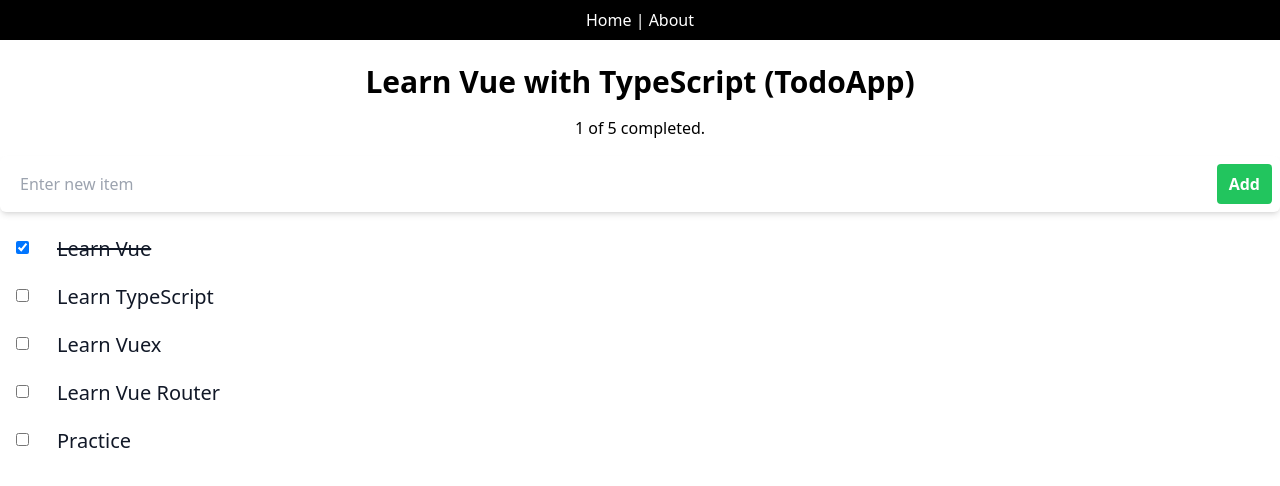
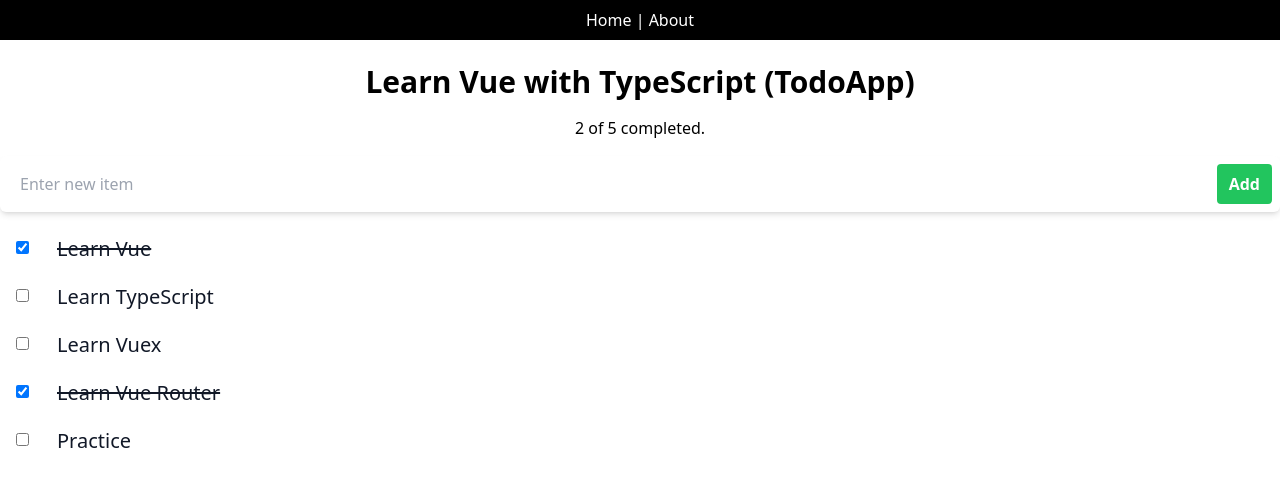
Before and after one commit to suonsamoun/vue-typescript, a Vue app: page / in a window 1280 px wide. Shown: the top 486 px of the page. Built offline with nearby package versions, Linux system fonts and the light colour scheme.

Commit message:
done func

```diff
--- a/src/views/Home.vue
+++ b/src/views/Home.vue
@@ -8,7 +8,10 @@
     <div v-else>
       <p class="text-center mt-2">{{ completedCount }} of {{ totalCount }} completed.</p>
       <form class="my-4" @submit.prevent="addNewItem">
-        <div class="mx-auto flex items-center bg-white p-2 rounded-md shadow-md">
+        <div
+          class="mx-auto flex items-center bg-white p-2 rounded-md shadow-md"
+          :class="errorClasses"
+        >
           <div class="flex-grow m-1 ml-3">
             <input
               v-model="text"
@@ -25,6 +28,7 @@
           </div>
         </div>
       </form>
+      <h5 class="text-left text-red-600" v-show="isRequired">Please enter an item!</h5>
       <div
         v-for="(item, index) in items"
         :key="index"
@@ -35,7 +39,10 @@
           <input type="checkbox" :checked="item.completed" @change="toggleCompleted(item)" />
         </div>
         <div class="ml-6">
-          <h4 class="text-xl text-gray-900 leading-tight" :class="item.completed ? 'line-through' : ''">{{ item.text }}</h4>
+          <h4
+            class="text-xl text-gray-900 leading-tight"
+            :class="item.completed ? 'line-through' : ''"
+          >{{ item.text }}</h4>
         </div>
       </div>
     </div>
@@ -51,25 +58,33 @@ export default defineComponent({
     return {
       text: "",
       loading: false,
+      isRequired: false,
       items: [
         { id: 1, text: "Learn Vue", completed: true },
         { id: 2, text: "Learn TypeScript", completed: false },
         { id: 3, text: "Learn Vuex", completed: false },
-        { id: 4, text: "Learn Vue Router", completed: false },
+        { id: 4, text: "Learn Vue Router", completed: true },
         { id: 3, text: "Practice", completed: false },
       ]
     };
   },
   methods: {
     addNewItem() {
-      if (this.text === '') return;
+
+      if (this.text === '') {
+        this.isRequired = true;
+        return;
+      }
+
       this.loading = true;
       this.items.push({
         id: this.items.length + 1,
         text: this.text,
         completed: false,
       });
+
       this.text = "";
+      this.isRequired = false;
       setTimeout(() => {
         this.loading = false;
       }, 100);
@@ -87,7 +102,19 @@ export default defineComponent({
     totalCount() {
       return this.items.length;
     },
+    errorClasses() {
+      return {
+        border: this.isRequired,
+        "border-red-500": this.isRequired,
+      };
+    },
   },
+  watch: {
+    text(val) {
+      console.log(val);
+      if (val !== '') this.isRequired = false;
+    }
+  }
 });
 
 </script>
```
